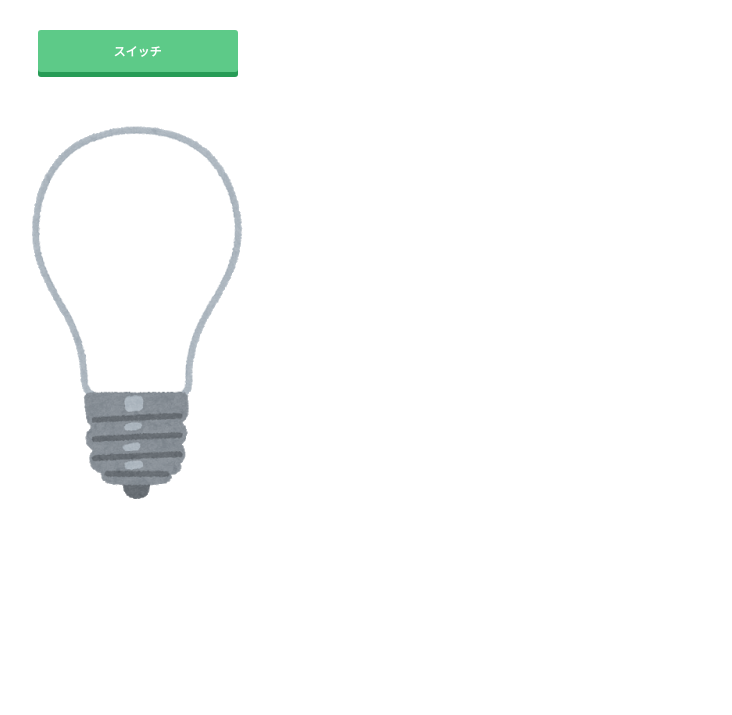
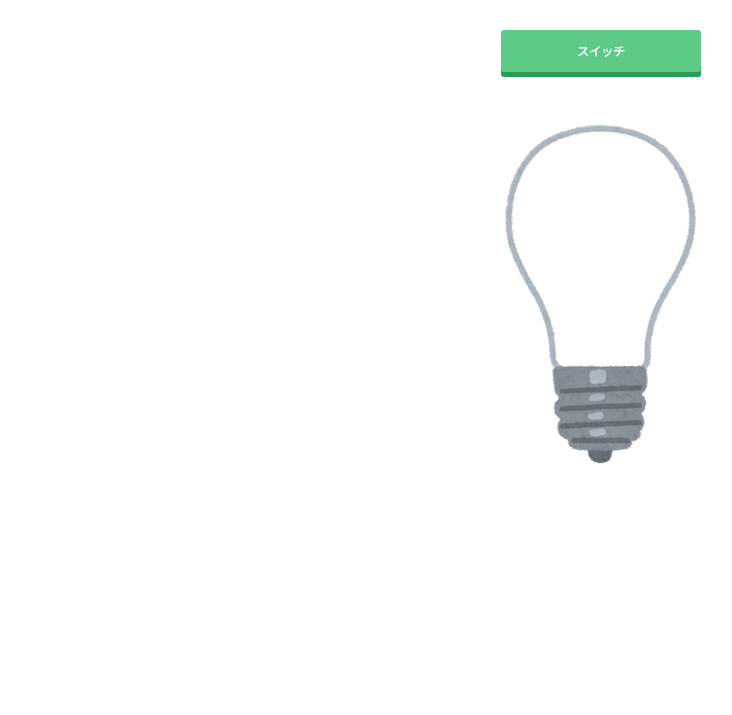
Before and after one commit to Amybunny/github.io, a plain HTML site: page index.html in a window 1280 px wide. Shown: the whole page, without its empty margins (47-779 px from the left). Drawn offline with nearby package versions, Linux system fonts and the light colour scheme.

Commit message:
スタイルを修正した

```diff
--- a/index.html
+++ b/index.html
@@ -2,25 +2,18 @@
 <html lang="ja">
 <head>
     <meta charset="UTF-8">
+    <meta name="viewport" content="width=device-width, initial-scale=1.0">
     <link rel="stylesheet" href="style.css" type="text/css">
     <title>ライト</title>
 </head>
 <body>
-
-    <div class="wrap">
-
-
-
-    <h1 id="switch" class="btn">スイッチ</h1>
-
-
-    <div class="denkyuu">
-        <img id="off" src="denkyuu_off.png" alt="off">
-        <img id="on" src="denkyuu_on.png" alt="on">
-    </div>
-
-    </div>
-
+    <!-- <div class="wrap"> -->
+        <h1 id="switch" class="btn">スイッチ</h1>
+        <div class="denkyuu">
+            <img id="off" src="denkyuu_off.png" alt="off">
+            <img id="on" src="denkyuu_on.png" alt="on">
+        </div>
+    <!-- </div> -->
     <script src="https://code.jquery.com/jquery-3.4.1.min.js"></script>
     <script src="main.js"></script>
 </body>
--- a/style.css
+++ b/style.css
@@ -1,9 +1,10 @@
 body{
     user-select:none;
+    width: 100%;
 }
-.wrap{
+/* .wrap{
     width:353px;
-}
+} */
 
 .btn{
     width:200px;
@@ -26,7 +27,12 @@ body{
     box-shadow: none;
 }
 
-.denkyuu{
+ .denkyuu{
+
+    width: 320px;
+    height: 600px;
+    margin: 0 auto;
+
     position: relative;
 }
 
@@ -34,6 +40,8 @@ body{
     position: absolute;
     top:0;
     left:0;
+    width: 320px;
+    /* margin: 0 auto; */
     display: none;
 }
 
@@ -41,5 +49,7 @@ body{
     position: absolute;
     top:0;
     left:0;
+    width: 320px;
+    /* margin: 0 auto; */
     display: block;
 }
```
